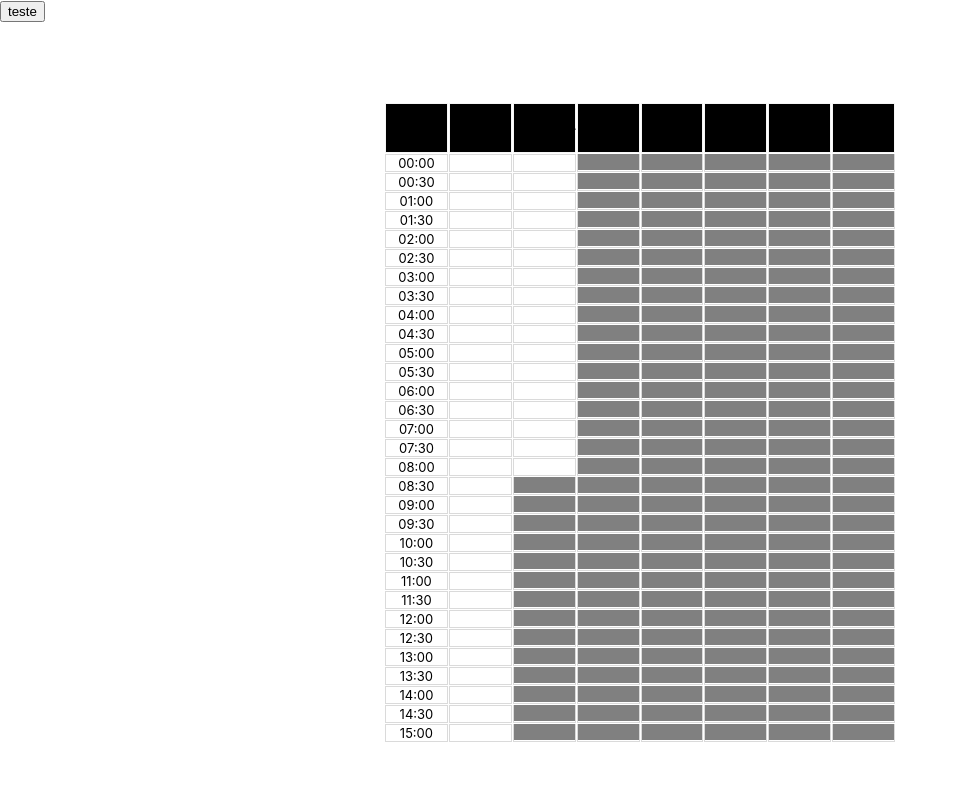
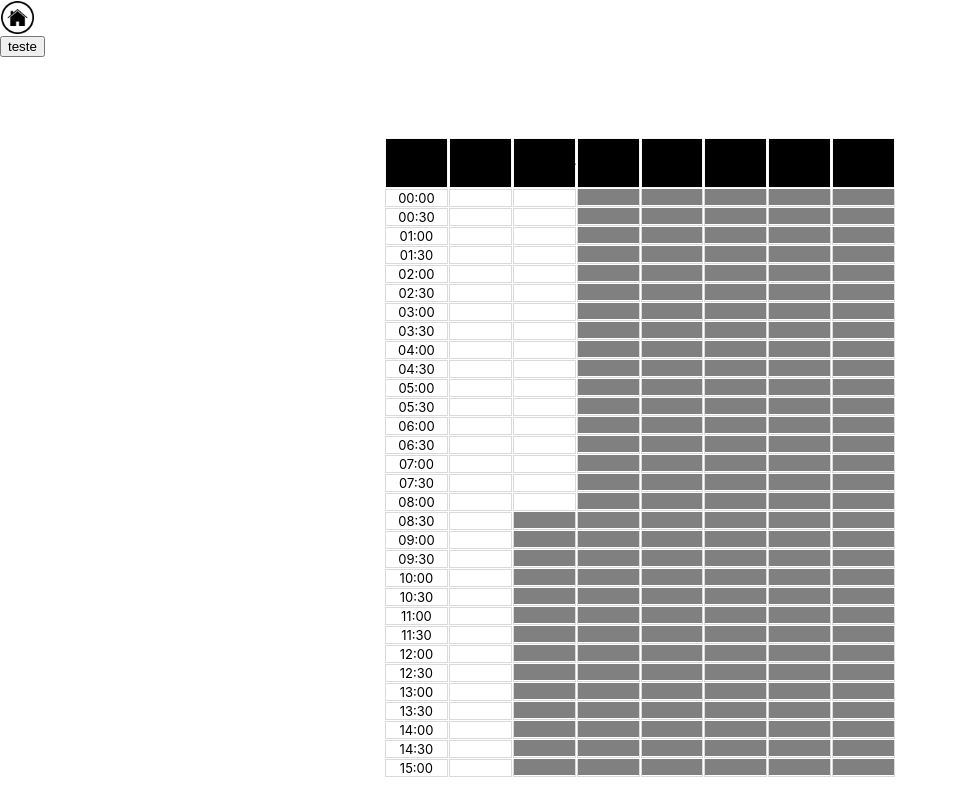
Before and after one commit to GMODias/frontend-legados-hackathon-project, a React (Create React App) app: page /student in a window 1280 px wide. Shown: the whole page, without its empty margins (0-958 px from the left). Built offline with nearby package versions, Linux system fonts and the light colour scheme.

Commit message:
[PT-BR] Mudança de filosofia de botoes com imagem e adiçao do botao main nas demais paginas. [EN] Image buttons philosophy changed and added main button in pages.

```diff
--- a/src/components/ButtonConfig.js
+++ /dev/null
@@ -1,33 +0,0 @@
-import React, { useState } from 'react';
-import { Redirect } from 'react-router';
-import configBtnImage from '../images/config.png';
-// import mainBtnImage from '../images/house.png';
-import '../css/components/ButtonConfig.css';
-
-// const types = {
-//   config: { route: '/userConfig', img: configBtnImage, btnClass: 'btnConfig', imgClass: 'configImg',
-// altText: 'Configurations' }
-// };
-
-function ButtonConfig() {
-  const [redirect, setRedirect] = useState(null);
-
-  return (
-    <>
-      {redirect && <Redirect to={ redirect } />}
-      <button
-        className="btnConfig"
-        type="button"
-        onClick={ () => setRedirect('/userConfig') }
-      >
-        <img
-          src={ configBtnImage }
-          className="configImg"
-          alt="Configurations"
-        />
-      </button>
-    </>
-  );
-}
-
-export default ButtonConfig;
--- /dev/null
+++ b/src/components/ButtonWithImage.js
@@ -0,0 +1,46 @@
+import React, { useState } from 'react';
+import { Redirect } from 'react-router';
+import PropTypes from 'prop-types';
+import configBtnImage from '../images/config.png';
+import mainBtnImage from '../images/house.png';
+import '../css/components/ButtonWithImage.css';
+
+const types = {
+  config: {
+    route: '/userConfig',
+    img: configBtnImage,
+    altText: 'Configurations',
+  },
+  main: {
+    route: '/Main',
+    img: mainBtnImage,
+    altText: 'Main',
+  },
+};
+
+function ButtonWithImage({ kind }) {
+  const [redirect, setRedirect] = useState(null);
+
+  return (
+    <>
+      {redirect && <Redirect to={ redirect } />}
+      <button
+        className="btnStyle"
+        type="button"
+        onClick={ () => setRedirect(types[kind].route) }
+      >
+        <img
+          src={ types[kind].img }
+          className="imgStyle"
+          alt={ types[kind].altText }
+        />
+      </button>
+    </>
+  );
+}
+
+ButtonWithImage.propTypes = {
+  kind: PropTypes.string.isRequired,
+};
+
+export default ButtonWithImage;
--- a/src/components/Modal.js
+++ b/src/components/Modal.js
@@ -1,6 +1,6 @@
 import React from 'react';
+import PropTypes from 'prop-types';
 import '../css/components/Modal.css';
-import PropTypes from 'prop-types';
 
 function Modal({ props }) {
   const { setShowModal } = props;
--- a/src/components/index.js
+++ b/src/components/index.js
@@ -1,3 +1,3 @@
-export { default as ButtonConfig } from './ButtonConfig';
+export { default as ButtonWithImage } from './ButtonWithImage';
 export { default as Modal } from './Modal';
 export { default as Table } from './Table';
--- a/src/css/components/ButtonConfig.css
+++ b/src/css/components/ButtonWithImage.css
@@ -1,4 +1,4 @@
-.btnConfig {
+.btnStyle {
   background-color: transparent;
   border: none;
   display: flex;
@@ -7,6 +7,6 @@
   width: 35px;
 }
 
-.configImg {
+.imgStyle {
   height: 100%;
 }
--- a/src/pages/Main.js
+++ b/src/pages/Main.js
@@ -1,6 +1,6 @@
 import React, { useState } from 'react';
 import { Redirect } from 'react-router';
-import { ButtonConfig } from '../components';
+import { ButtonWithImage } from '../components';
 import '../css/pages/Main.css';
 
 function Main() {
@@ -11,7 +11,7 @@ function Main() {
       {redirect && <Redirect to={ redirect } />}
       <header className="mainHeader">
         <h1>Main</h1>
-        <ButtonConfig />
+        <ButtonWithImage kind="config" />
       </header>
       <main>
         <button type="button" onClick={ () => setRedirect('/student') }>Student</button>
--- a/src/pages/MentorSchedule.js
+++ b/src/pages/MentorSchedule.js
@@ -1,9 +1,13 @@
 import React from 'react';
+import { ButtonWithImage } from '../components/index';
 import '../css/pages/MentorSchedule.css';
 
 function MentorSchedule() {
   return (
-    <p> Hi i am MentorSchedule</p>
+    <>
+      <ButtonWithImage kind="main" />
+      <p> Hi i am MentorSchedule</p>
+    </>
   );
 }
 
--- a/src/pages/StudentSchedule.js
+++ b/src/pages/StudentSchedule.js
@@ -1,5 +1,5 @@
 import React, { useState } from 'react';
-import { Modal, Table } from '../components';
+import { Modal, Table, ButtonWithImage } from '../components';
 import '../css/pages/StudentSchedule.css';
 
 function StudentSchedule() {
@@ -7,6 +7,7 @@ function StudentSchedule() {
   return (
     <>
       {showModal && <Modal props={ { setShowModal } } />}
+      <ButtonWithImage kind="main" />
       <button type="button" onClick={ () => setShowModal(true) }>teste</button>
       <div className="scheduleTableDiv">
         <Table />
--- a/src/pages/Tips.js
+++ b/src/pages/Tips.js
@@ -1,9 +1,13 @@
 import React from 'react';
+import { ButtonWithImage } from '../components/index';
 import '../css/pages/Tips.css';
 
 function Tips() {
   return (
-    <p> Hi i am Tips</p>
+    <>
+      <ButtonWithImage kind="main" />
+      <p> Hi i am Tips</p>
+    </>
   );
 }
 
--- a/src/pages/UserConfig.js
+++ b/src/pages/UserConfig.js
@@ -1,9 +1,13 @@
 import React from 'react';
+import { ButtonWithImage } from '../components/index';
 import '../css/pages/UserConfig.css';
 
 function UserConfig() {
   return (
-    <p> Hi i am UserConfig</p>
+    <>
+      <ButtonWithImage kind="main" />
+      <p> Hi i am UserConfig</p>
+    </>
   );
 }
 
```
